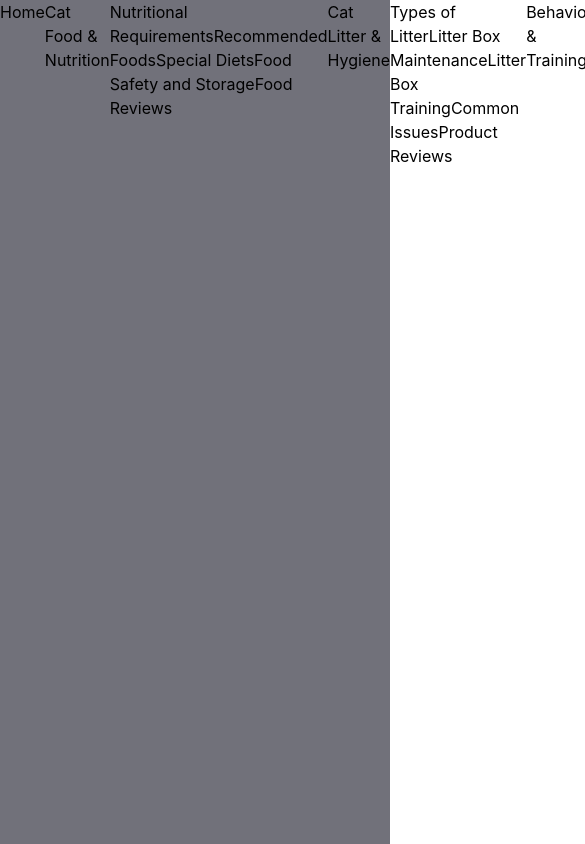
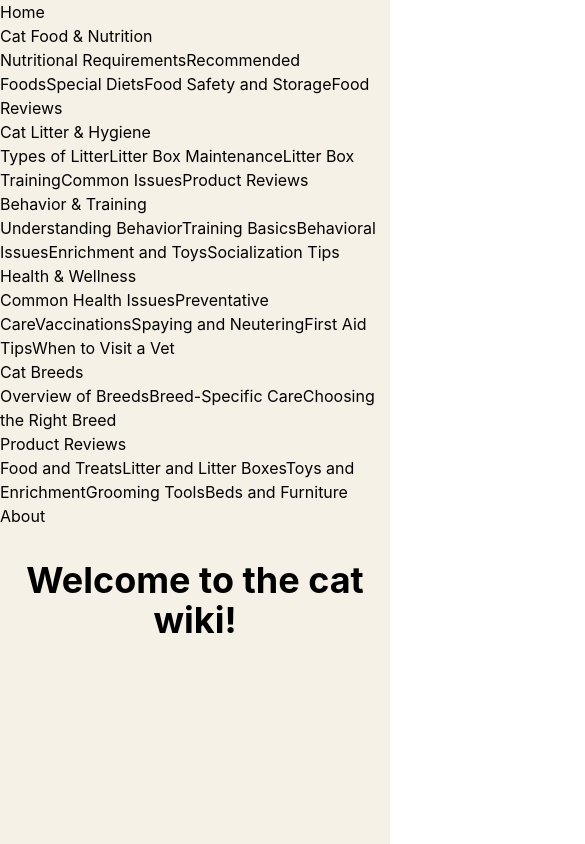
Before and after one commit to IbrahimElsa/cat_projec, a React (Create React App) app: page / in a window 390 px wide. Shown: the top 844 px of the page, 585 px wide, since content can reach past the window. Built offline with nearby package versions, Linux system fonts and the light colour scheme.

Commit message:
Mobile optimization

```diff
--- a/src/Main.js
+++ b/src/Main.js
@@ -3,10 +3,11 @@ import Navbar from './components/Navbar';
 
 function Main() {
     return (
-      <div className='flex flex-col h-screen w-screen bg-zinc-500'>
+      <div className='flex flex-col h-screen w-screen bg-soft-cream'>
           <Navbar />
+          <h1 className='text-center text-4xl font-bold py-8'>Welcome to the cat wiki!</h1>
       </div>
     );
-  }
+}
 
 export default Main;
--- a/src/components/Navbar.js
+++ b/src/components/Navbar.js
@@ -1,19 +1,29 @@
-import React from 'react';
+import React, { useState } from 'react';
 import { Link } from 'react-router-dom';
 
 const Navbar = () => {
+    const [isMenuOpen, setIsMenuOpen] = useState(false);
+
     return (
-    <div className="bg-earthy-green text-soft-cream p-4 flex justify-between w-full">
-        <div className='flex items-center'>
+        <div className="bg-earthy-green text-soft-cream p-4 flex flex-col md:flex-row justify-between w-full">
+            {/* Top Bar with Home Link and Hamburger Menu */}
+            <div className='flex justify-between items-center w-full'>
                 <Link to="/" className="hover:text-white py-2 px-3">Home</Link>
+                <button className="md:hidden" onClick={() => setIsMenuOpen(!isMenuOpen)}>
+                    <svg className="w-6 h-6" fill="none" stroke="currentColor" viewBox="0 0 24 24">
+                        <path strokeLinecap="round" strokeLinejoin="round" strokeWidth="2" d="M4 6h16M4 12h16m-7 6h7"></path>
+                    </svg>
+                </button>
             </div>
-        <div className="flex space-x-4 ">
+
+            {/* Full Navbar for All Screens */}
+            <div className={`mt-4 md:mt-0 ${isMenuOpen ? 'flex' : 'hidden'} md:flex flex-col md:flex-row space-y-4 md:space-y-0 md:space-x-4`}>
                 {/* Cat Food & Nutrition Dropdown */}
-        <div className="dropdown relative flex items-center space-x-4">
+                <div className="dropdown relative">
                     <Link to="/cat-food-nutrition" className="hover:text-white py-2 px-3">
                         Cat Food & Nutrition
                     </Link>
-            <div className="dropdown-menu absolute hidden hover:block bg-gray-700 text-white">
+                    <div className="dropdown-menu absolute hidden md:hover:block bg-gray-700 text-white">
                         <Link to="/cat-food-nutrition#requirements" className="py-2 px-4 block hover:bg-gray-600">Nutritional Requirements</Link>
                         <Link to="/cat-food-nutrition#recommended-foods" className="py-2 px-4 block hover:bg-gray-600">Recommended Foods</Link>
                         <Link to="/cat-food-nutrition#special-diets" className="py-2 px-4 block hover:bg-gray-600">Special Diets</Link>
@@ -23,11 +33,11 @@ return (
                 </div>
 
                 {/* Cat Litter & Hygiene Dropdown */}
-        <div className="dropdown relative flex items-center space-x-4">
+                <div className="dropdown relative">
                     <Link to="/cat-litter-hygiene" className="hover:text-white py-2 px-3">
                         Cat Litter & Hygiene
                     </Link>
-            <div className="dropdown-menu absolute hidden bg-gray-700 text-white">
+                    <div className="dropdown-menu absolute hidden md:hover:block bg-gray-700 text-white">
                         <Link to="/cat-litter-hygiene#types-of-litter" className="py-2 px-4 block hover:bg-gray-600">Types of Litter</Link>
                         <Link to="/cat-litter-hygiene#litter-box-maintenance" className="py-2 px-4 block hover:bg-gray-600">Litter Box Maintenance</Link>
                         <Link to="/cat-litter-hygiene#litter-box-training" className="py-2 px-4 block hover:bg-gray-600">Litter Box Training</Link>
@@ -37,11 +47,11 @@ return (
                 </div>
 
                 {/* Behavior & Training Dropdown */}
-        <div className="dropdown relative flex items-center space-x-4">
+                <div className="dropdown relative">
                     <Link to="/behavior-training" className="hover:text-white py-2 px-3">
                         Behavior & Training
                     </Link>
-            <div className="dropdown-menu absolute hidden bg-gray-700 text-white">
+                    <div className="dropdown-menu absolute hidden md:hover:block bg-gray-700 text-white">
                         <Link to="/behavior-training#understanding-behavior" className="py-2 px-4 block hover:bg-gray-600">Understanding Behavior</Link>
                         <Link to="/behavior-training#training-basics" className="py-2 px-4 block hover:bg-gray-600">Training Basics</Link>
                         <Link to="/behavior-training#behavioral-issues" className="py-2 px-4 block hover:bg-gray-600">Behavioral Issues</Link>
@@ -51,11 +61,11 @@ return (
                 </div>
 
                 {/* Health & Wellness Dropdown */}
-        <div className="dropdown relative flex items-center space-x-4">
+                <div className="dropdown relative">
                     <Link to="/health-wellness" className="hover:text-white py-2 px-3">
                         Health & Wellness
                     </Link>
-            <div className="dropdown-menu absolute hidden bg-gray-700 text-white">
+                    <div className="dropdown-menu absolute hidden md:hover:block bg-gray-700 text-white">
                         <Link to="/health-wellness#common-health-issues" className="py-2 px-4 block hover:bg-gray-600">Common Health Issues</Link>
                         <Link to="/health-wellness#preventative-care" className="py-2 px-4 block hover:bg-gray-600">Preventative Care</Link>
                         <Link to="/health-wellness#vaccinations" className="py-2 px-4 block hover:bg-gray-600">Vaccinations</Link>
@@ -66,11 +76,11 @@ return (
                 </div>
 
                 {/* Cat Breeds Dropdown */}
-        <div className="dropdown relative flex items-center space-x-4">
+                <div className="dropdown relative">
                     <Link to="/cat-breeds" className="hover:text-white py-2 px-3">
                         Cat Breeds
                     </Link>
-            <div className="dropdown-menu absolute hidden bg-gray-700 text-white">
+                    <div className="dropdown-menu absolute hidden md:hover:block bg-gray-700 text-white">
                         <Link to="/cat-breeds#overview" className="py-2 px-4 block hover:bg-gray-600">Overview of Breeds</Link>
                         <Link to="/cat-breeds#breed-specific-care" className="py-2 px-4 block hover:bg-gray-600">Breed-Specific Care</Link>
                         <Link to="/cat-breeds#choosing-right-breed" className="py-2 px-4 block hover:bg-gray-600">Choosing the Right Breed</Link>
@@ -78,11 +88,11 @@ return (
                 </div>
 
                 {/* Product Reviews & Recommendations Dropdown */}
-        <div className="dropdown relative flex items-center space-x-4">
+                <div className="dropdown relative">
                     <Link to="/product-reviews" className="hover:text-white py-2 px-3">
                         Product Reviews
                     </Link>
-            <div className="dropdown-menu absolute hidden bg-gray-700 text-white">
+                    <div className="dropdown-menu absolute hidden md:hover:block bg-gray-700 text-white">
                         <Link to="/product-reviews#food-treats" className="py-2 px-4 block hover:bg-gray-600">Food and Treats</Link>
                         <Link to="/product-reviews#litter-boxes" className="py-2 px-4 block hover:bg-gray-600">Litter and Litter Boxes</Link>
                         <Link to="/product-reviews#toys" className="py-2 px-4 block hover:bg-gray-600">Toys and Enrichment</Link>
@@ -90,6 +100,8 @@ return (
                         <Link to="/product-reviews#beds-furniture" className="py-2 px-4 block hover:bg-gray-600">Beds and Furniture</Link>
                     </div>
                 </div>
+
+                {/* Additional Single Link - About */}
                 <Link to="/about" className="hover:text-white py-2 px-3">About</Link>
             </div>
         </div>
```
Lines whose indentation alone changed are shown as unchanged.
